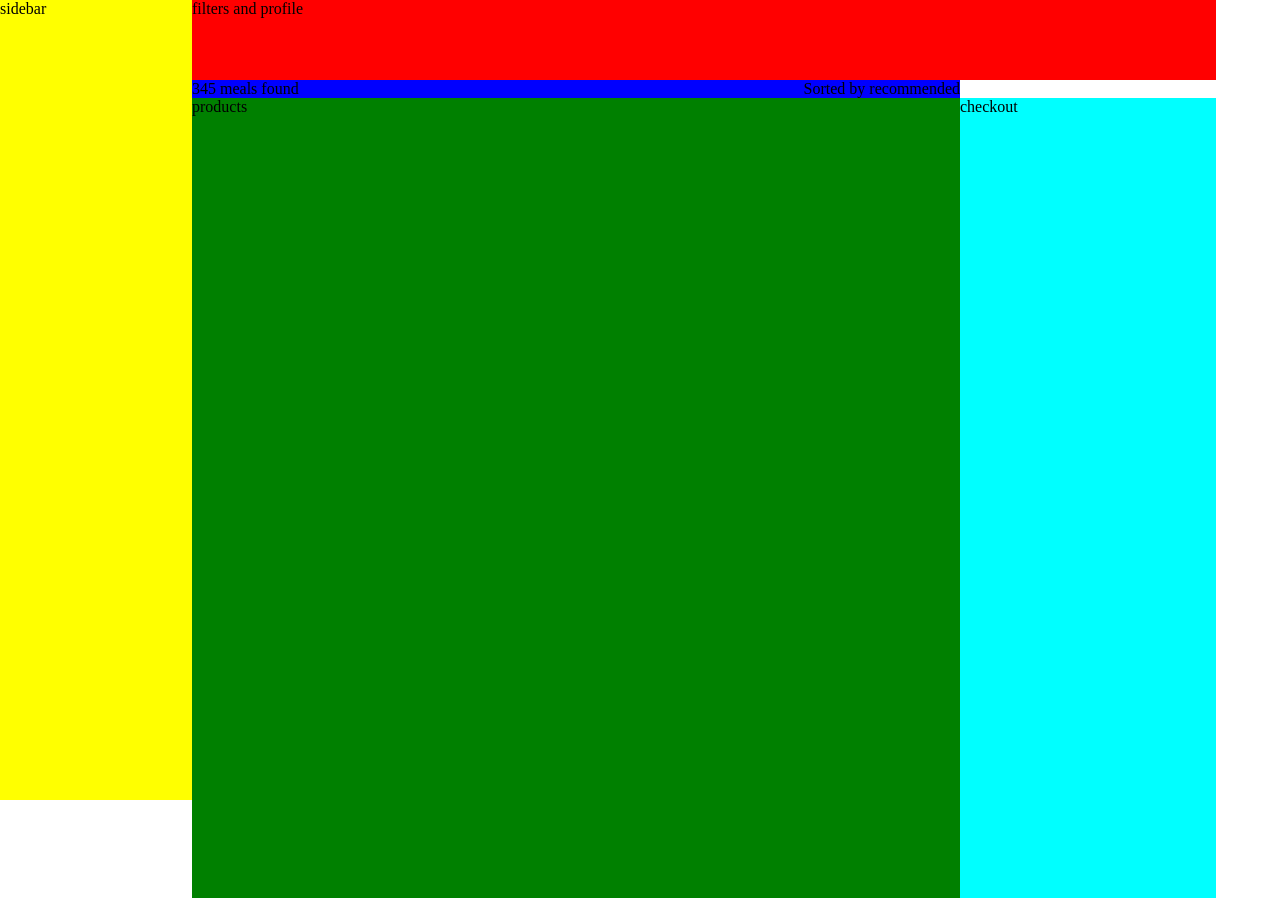
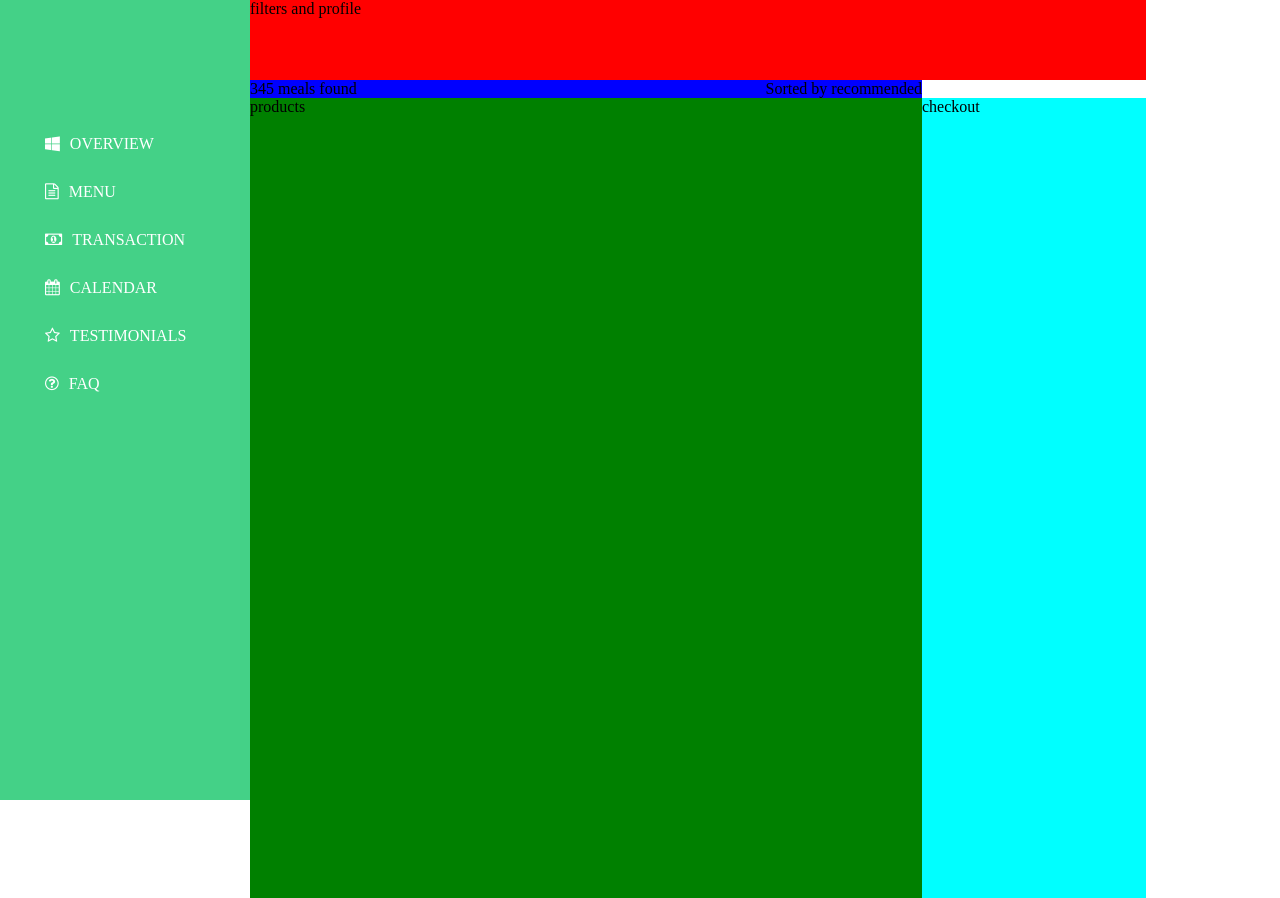
Before and after one commit to QuincyJ1/4---food-delivery-platform, a website: page index.html in a window 1280 px wide. Drawn offline with Linux system fonts and the light colour scheme.

Commit message:
sidebar update

```diff
--- a/css/base/base.css
+++ b/css/base/base.css
@@ -4,3 +4,7 @@ body * {
   margin: 0;
   box-sizing: border-box;
 }
+
+:root {
+  --main-color: #44d187;
+}
--- a/css/base/layout.css
+++ b/css/base/layout.css
@@ -3,13 +3,13 @@
 }
 
 .sidebar {
-  width: 15%;
+  width: 250px;
   /* width: 300px; */
   height: 100vh;
 }
 
 section > .filters {
-  width: 80vw;
+  width: 70vw;
   height: 80px;
   background-color: red;
 }
@@ -39,3 +39,9 @@ section > .sort-menu {
     width: 100%;
   }
 }
+
+@media (max-width: 700px) {
+  a {
+    display: none;
+  }
+}
--- a/css/pages/home.css
+++ b/css/pages/home.css
@@ -5,7 +5,35 @@
 @import "../vendor/font-awesome.min.css";
 
 .sidebar {
-  background-color: yellow;
+  background-color: var(--main-color);
+}
+.sidebar a {
+  display: flex;
+  align-items: flex-start;
+  font-size: 16px;
+  padding: 15px;
+  text-decoration: none;
+  text-transform: uppercase;
+  color: #fff;
+  margin-left: 30px;
+  transition: all 0.3s;
+}
+
+.sidebar a:hover {
+  padding: 1em 1em;
+  border-top-left-radius: 30px;
+  border-bottom-left-radius: 30px;
+  background-color: rgba(255, 255, 255, 0.8);
+  color: var(--main-color);
+}
+.sidebar i:hover i {
+}
+
+.sidebar .first-menu-option {
+  margin-top: 15vh;
+}
+.sidebar a i {
+  margin-right: 10px;
 }
 
 .filters {
--- a/index.html
+++ b/index.html
@@ -18,7 +18,25 @@
 <body>
     <main class="container">
         <aside class="sidebar">
-            sidebar
+        <a class="first-menu-option " href="#">
+            <i class="fa fa-windows" aria-hidden="true">
+                </i>Overview
+        </a>
+            <a href="#">
+                <i class="fa fa-file-text-o" aria-hidden="true">
+            </i>Menu
+        </a>
+            <a href="#">
+                <i class="fa fa-money" aria-hidden="true">
+                </i>
+                Transaction</a>
+            <a href="#">
+                <i class="fa fa-calendar" aria-hidden="true"></i>Calendar</a>
+            <a href="#">
+                <i class="fa fa-star-o" aria-hidden="true">
+                </i>Testimonials</a>
+            <a href="#">
+                <i class="fa fa-question-circle-o" aria-hidden="true"></i>FAQ</a>
         </aside>
         <section>
             <div class="filters">filters and profile</div>
```
